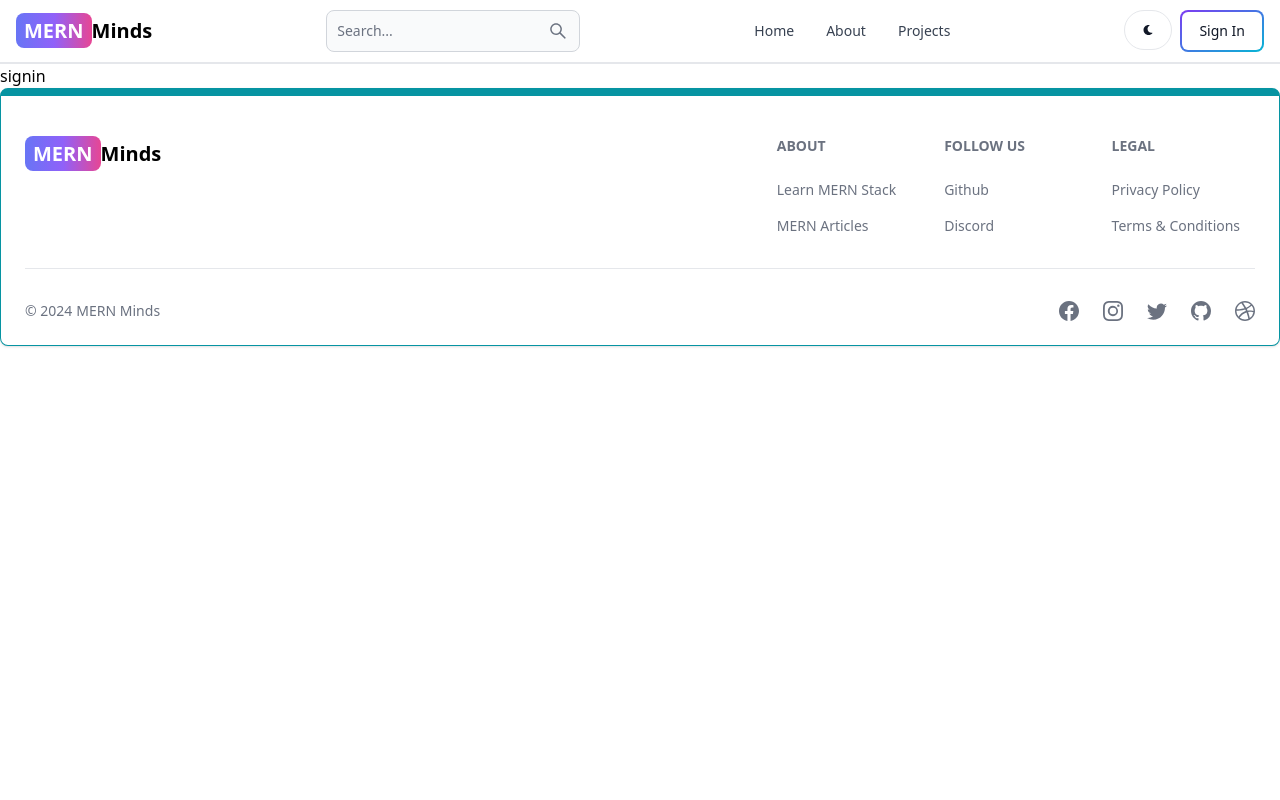
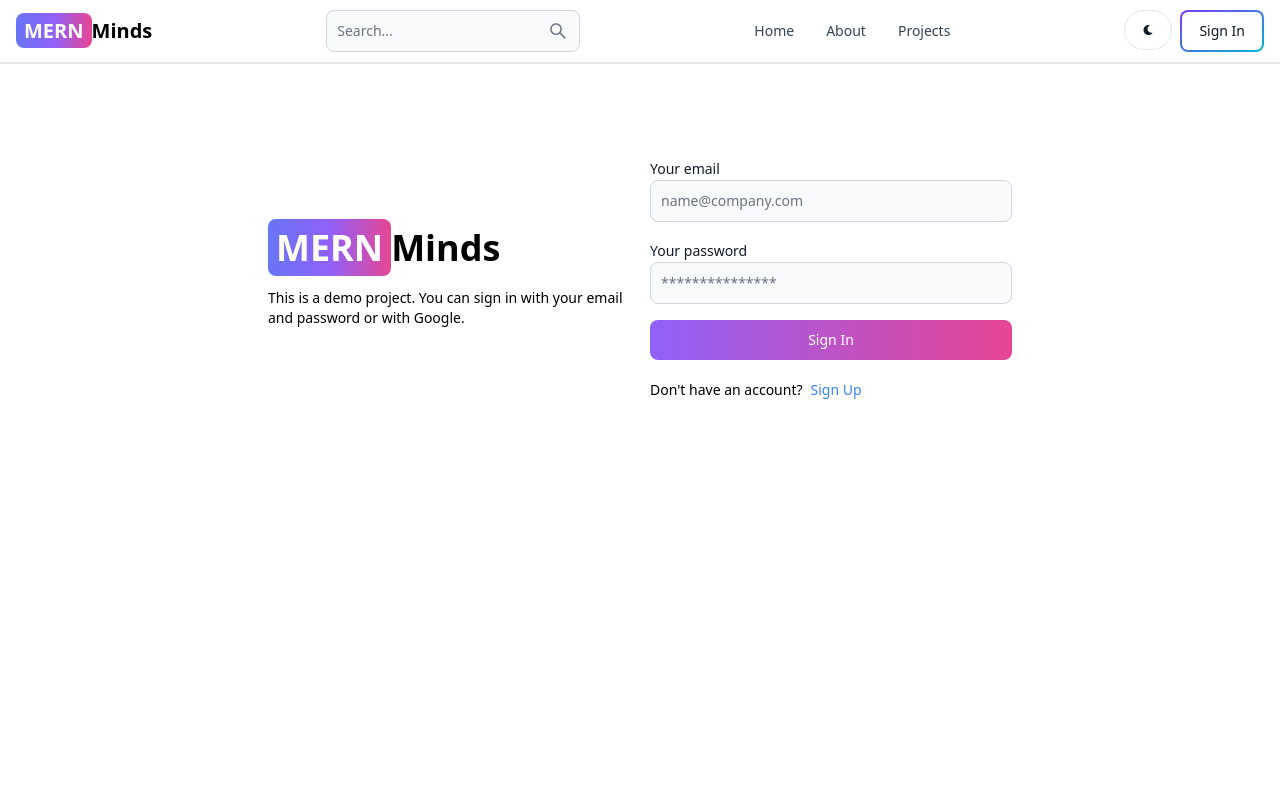
Before and after one commit to Siddhesh-yerramneni/Blog-Mern, a React (Vite) app in the folder client/: page /sign-in in a window 1280 px wide. Shown: the top 800 px of the page. Built offline with nearby package versions, Linux system fonts and the light colour scheme.

Commit message:
Created signin page UI

```diff
--- a/client/src/pages/SignIn.jsx
+++ b/client/src/pages/SignIn.jsx
@@ -1,9 +1,96 @@
-import React from 'react'
+import { Alert, Button, Label, Spinner, TextInput } from 'flowbite-react';
+import { useState } from 'react';
+import { Link, useNavigate } from 'react-router-dom';
+export default function SignIn() {
+  const [formData, setFormData] = useState({});
+  const [errorMessage, setErrorMessage] = useState(null);
+  const [loading, setLoading] = useState(false);
+  const navigate = useNavigate();
+  const handleChange = (e) => {
+    setFormData({...formData, [e.target.id]: e.target.value.trim()});
+  };
+  const handleSubmit = async(e) => {
+    e.preventDefault();
+    if(!formData.email || !formData.password){
+      return setErrorMessage('Please fill out all fields.')
+    }
+    try {
+      setLoading(true);
+      setErrorMessage(null);
+      const res = await fetch('/api/auth/signin',{
+        method:'POST',
+        headers: {'Content-Type':'application/json'},
+        body: JSON.stringify(formData),
+      });
+      const data = await res.json();
+      if(data.success===false){
+        return setErrorMessage(data.message);
+      }
+      setLoading(false);
+      if(res.ok){
+        navigate('/');
+      }
+    } catch (error) {
+      setErrorMessage(error.message);
+      setLoading(false);
+    }
+  };
 
-export default function Signin() {
+  //console.log(formData);
   return (
-    <div>
-      signin
+    <div className='min-h-screen mt-20'>
+      <div className='flex p-3 max-w-3xl mx-auto flex-col md:flex-row md:items-center gap-5'>
+        {/* left */}
+        <div className='flex-1'>
+          <Link to='/' className='font-bold dark:text-white text-4xl'>
+            <span className='px-2 py-1 bg-gradient-to-r from-indigo-500 via-purple-500 to-pink-500 rounded-lg text-white'>
+              MERN
+            </span>
+            Minds
+          </Link>
+          <p className='text-sm mt-5'>
+            This is a demo project. You can sign in with your email and password
+            or with Google.
+          </p>
+        </div>
+        {/* right */}
+
+        <div className='flex-1'>
+          <form className='flex flex-col gap-4' onSubmit={handleSubmit}>
+            <div>
+              <Label value='Your email' />
+              <TextInput type='email' placeholder='name@company.com' id='email' onChange={handleChange}/>
+            </div>
+            <div>
+              <Label value='Your password' />
+              <TextInput type='password' placeholder='***************' id='password' onChange={handleChange}/>
+            </div>
+            <Button gradientDuoTone='purpleToPink' type='submit' disabled={loading}>
+              {loading ? (
+                <>
+                <Spinner size='sm'/>
+                <span className='pl-3'>Loading....</span>
+                </>
+              ):(
+                'Sign In'
+              )}
+            </Button>
+          </form>
+          <div className="flex gap-2 text-sm mt-5">
+            <span>Don't have an account?</span>
+            <Link to='/sign-up' className='text-blue-500'>
+              Sign Up
+            </Link>
+          </div>
+          {
+            errorMessage && (
+              <Alert className='mt-5' color='failure'>
+                {errorMessage}
+              </Alert>
+            )
+          }
+        </div>
+      </div>
     </div>
-  )
+  );
 }
```
